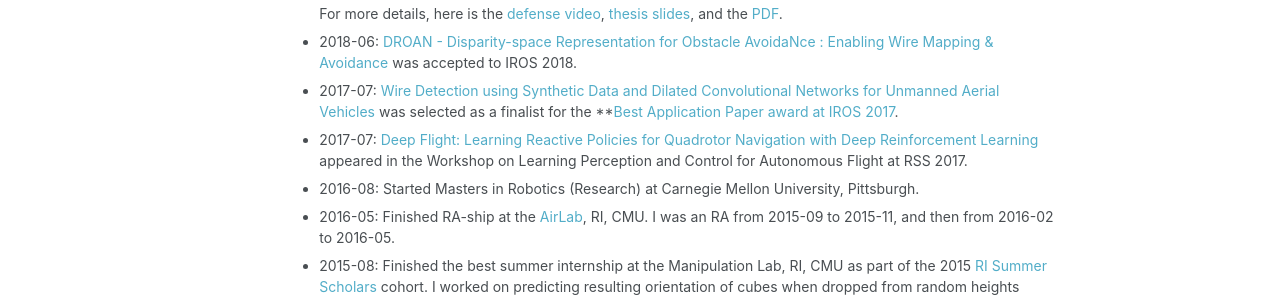
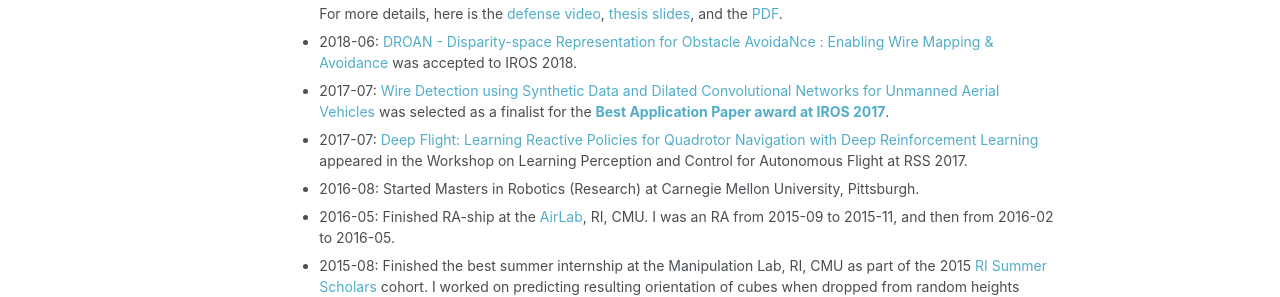
Before and after one commit to madratman/ratneshmadaan.github.io, a Jekyll site: the page built from _pages/about.md, in a window 1280 px wide and 1224 px high. Shown: the part 678-975 px from the top of the window. Built offline with Jekyll 4.4.1, drawn with Linux system fonts in a browser that asks for light colours; some web fonts are replaced.

Commit message:
fix bold

```diff
--- a/_pages/about.md
+++ b/_pages/about.md
@@ -24,7 +24,7 @@ Read our [MSR blog post](https://www.microsoft.com/en-us/research/blog/game-of-d
 - 2018-08: Defended my Masters Thesis, "Wire Detection, Reconstruction, and Avoidance for Unmanned Aerial Vehicles", spanning semantic segmentation using synthetic data generation and dilated convolutional networks, model-based multiview reconstruction, model-free grid mapping, and trajectory library based avoidance.
 For more details, here is the [defense video](https://youtu.be/hcBduruWLp8), [thesis slides](https://docs.google.com/presentation/d/1U0Kb8G4NeIRWEB-_JExFZJwF_xmySf0iUt6d9S42jQ4/edit?usp=sharing), and the [PDF](https://www.ri.cmu.edu/publications/wire-detection-reconstruction-andavoidance-for-unmanned-aerial-vehicles/).
 - 2018-06: [DROAN - Disparity-space Representation for Obstacle AvoidaNce : Enabling Wire Mapping & Avoidance](https://www.ri.cmu.edu/publications/droan-disparity-space-representation-for-obstacle-avoidance-enabling-wire-mapping-avoidance/) was accepted to IROS 2018.
-- 2017-07: [Wire Detection using Synthetic Data and Dilated Convolutional Networks for Unmanned Aerial Vehicles](https://www.ri.cmu.edu/publications/wire-detection-using-synthetic-data-and-dilated-convolutional-networks-for-unmanned-aerial-vehicles/) was selected as a finalist for the **[Best Application Paper award at IROS 2017](https://www.iros2017.org/program/award-winners).
+- 2017-07: [Wire Detection using Synthetic Data and Dilated Convolutional Networks for Unmanned Aerial Vehicles](https://www.ri.cmu.edu/publications/wire-detection-using-synthetic-data-and-dilated-convolutional-networks-for-unmanned-aerial-vehicles/) was selected as a finalist for the [**Best Application Paper award at IROS 2017**](https://www.iros2017.org/program/award-winners).
 - 2017-07: [Deep Flight: Learning Reactive Policies for Quadrotor Navigation with Deep Reinforcement Learning](https://ratneshmadaan.github.io/files/deep_flight.pdf) appeared in the  Workshop on Learning Perception and Control for Autonomous Flight at RSS 2017.
 - 2016-08: Started Masters in Robotics (Research) at Carnegie Mellon University, Pittsburgh.
 - 2016-05: Finished RA-ship at the [AirLab](http://theairlab.org/), RI, CMU. I was an RA from 2015-09 to 2015-11, and then from 2016-02 to 2016-05.
```
